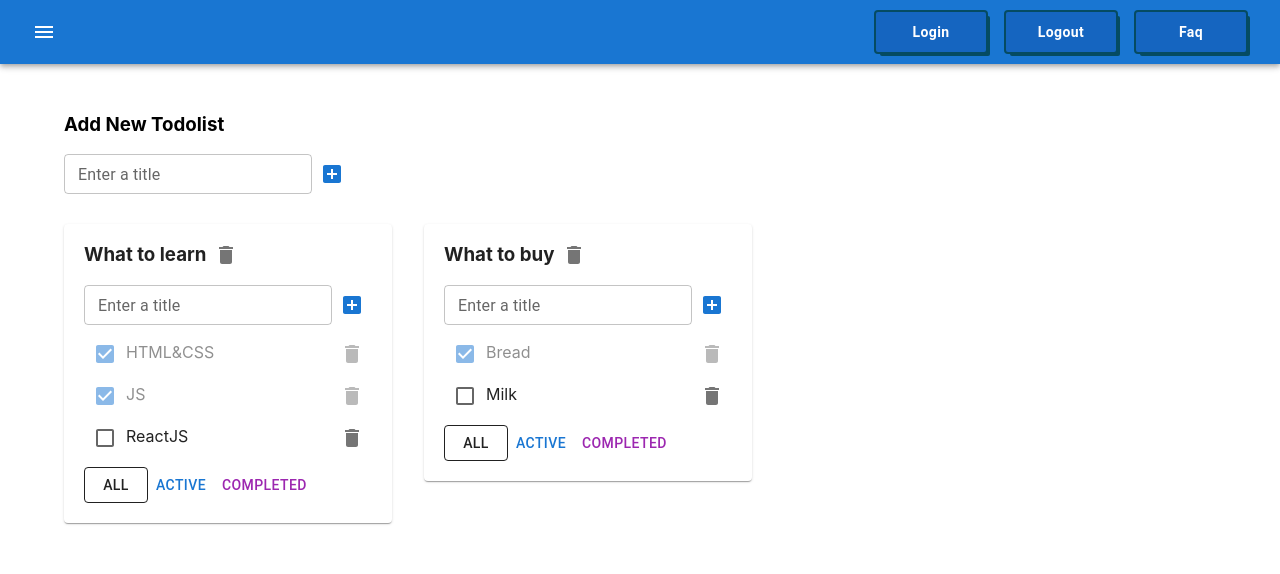
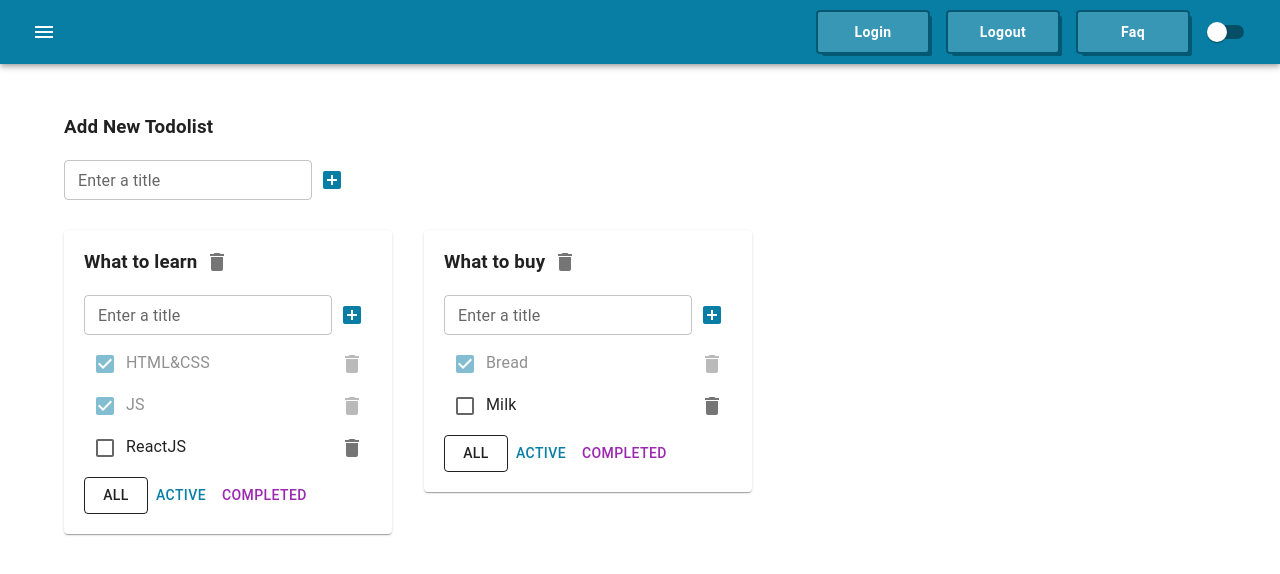
Before and after one commit to naumyshev/MegaTodolist, a React (Create React App) app: page / in a window 1280 px wide. Shown: the top 574 px of the page. Built offline with nearby package versions, Linux system fonts and the light colour scheme.

Commit message:
lesson 07 completed

```diff
--- a/src/App.tsx
+++ b/src/App.tsx
@@ -12,6 +12,8 @@ import Grid from "@mui/material/Grid2";
 import Paper from '@mui/material/Paper'
 import { MenuButton } from './MenuButton'
 import { createTheme, ThemeProvider } from '@mui/material/styles'
+import Switch from '@mui/material/Switch'
+import CssBaseline from '@mui/material/CssBaseline'
 
 
 export type FilterValuesType = 'all' | 'active' | 'completed'
@@ -25,6 +27,8 @@ export type TodolistType = {
 export type TasksStateType = {
     [key: string]: TaskType[]
 }
+
+type ThemeMode = 'dark' | 'light'
 
 function App() {
 
@@ -47,6 +51,8 @@ function App() {
             {id: v1(), title: 'Milk', isDone: false},
         ]
     })
+
+    const [themeMode, setThemeMode] = useState<ThemeMode>('light')
 
     const removeTask = (taskId: string, todolistId: string) => {
         setTasks({...tasks, [todolistId]: tasks[todolistId].filter(t => t.id !== taskId)})
@@ -92,10 +98,22 @@ function App() {
         setTasks({...tasks, [todolistId]: []})
     }
 
-    const theme = createTheme({})
+    const theme = createTheme({
+        palette: {
+            mode: themeMode === 'light' ? 'light' : 'dark',
+            primary: {
+                main: '#087EA4',
+            },
+        },
+    })
+
+    const changeModeHandler = () => {
+        setThemeMode(themeMode == 'light' ? 'dark' : 'light')
+    }
 
     return (
         <ThemeProvider theme={theme}>
+            <CssBaseline />
             <AppBar position="static" sx={{mb: '30px'}}>
                 <Toolbar sx={{display: 'flex', justifyContent: 'space-between'}}>
                     <IconButton color="inherit">
@@ -104,10 +122,12 @@ function App() {
                     <div>
                         <MenuButton>Login</MenuButton>
                         <MenuButton>Logout</MenuButton>
-                        <MenuButton background={''}>Faq</MenuButton>
+                        <MenuButton>Faq</MenuButton>
+                        <Switch color={'default'} onChange={changeModeHandler} />
                     </div>
                 </Toolbar>
             </AppBar>
+            <CssBaseline />
 
             <Container fixed>
                 <Grid container sx={{mb: '30px'}}>
--- a/src/MenuButton.tsx
+++ b/src/MenuButton.tsx
@@ -5,14 +5,14 @@ type MenuButtonProps = {
     background?: string
 }
 
-export const MenuButton = styled(Button)<MenuButtonProps>(({ background }) => ({
+export const MenuButton = styled(Button)<MenuButtonProps>(({ background, theme }) => ({
     minWidth: '110px',
     fontWeight: 'bold',
-    boxShadow: '0 0 0 2px #054B62, 4px 4px 0 0 #054B62',
+    boxShadow: `0 0 0 2px ${theme.palette.primary.dark}, 4px 4px 0 0 ${theme.palette.primary.dark}`,
     borderRadius: '2px',
     textTransform: 'capitalize',
     margin: '0 10px',
     padding: '8px 24px',
-    color: '#ffffff',
-    background: background || '#1565c0',
+    color: theme.palette.primary.contrastText,
+    background: background || theme.palette.primary.light,
 }))
```
